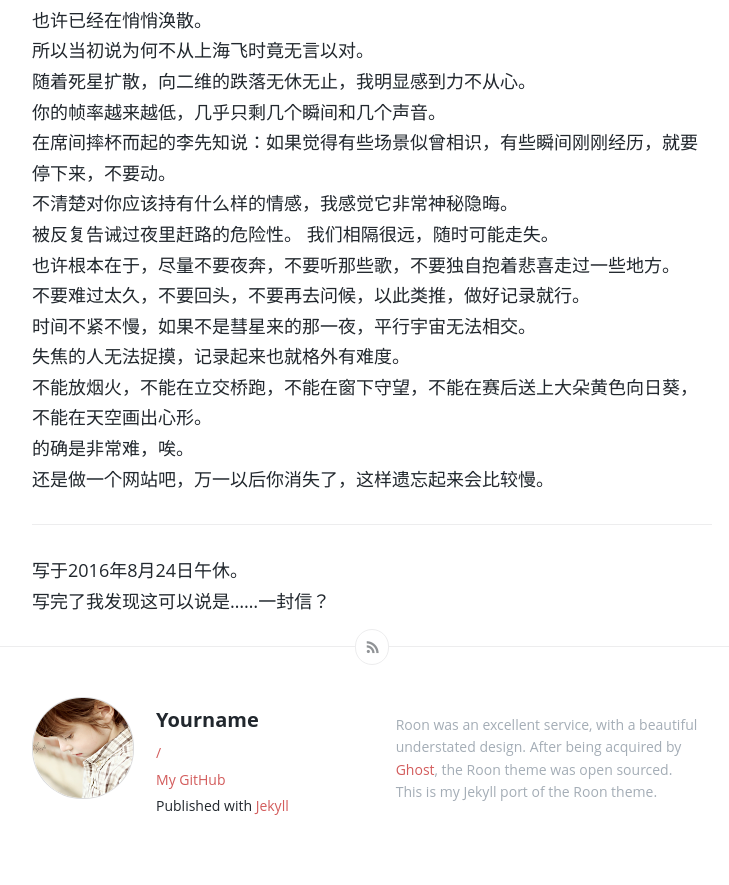
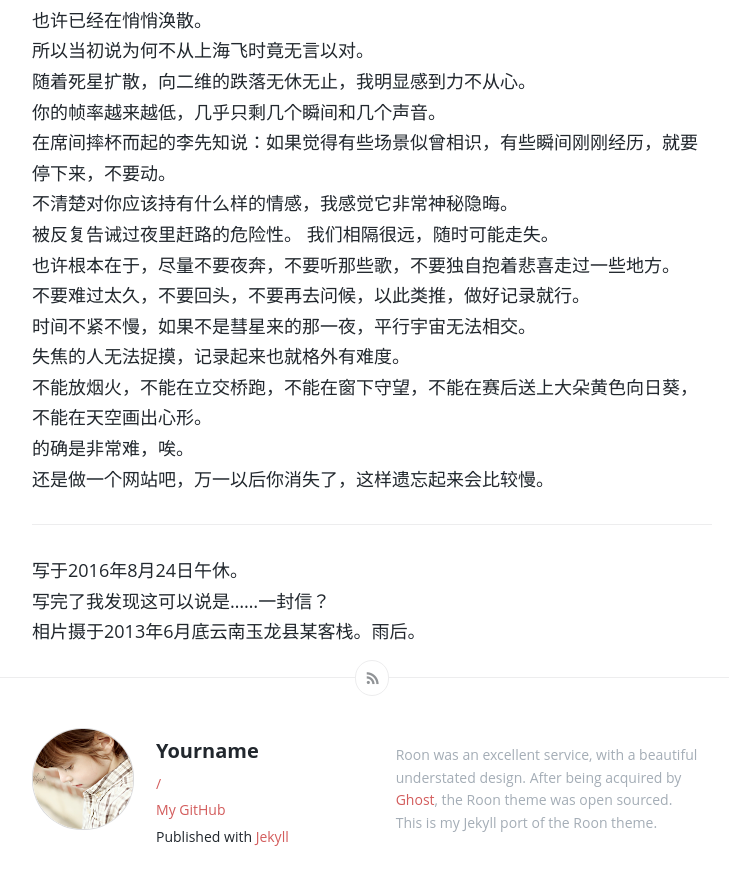
Before and after one commit to sardine2/wangshourong, a Jekyll site: the page built from _posts/2016-08-24-Out-of-Focus.md, in a window 1280 px wide and 900 px high, scrolled down 1036 px. Shown: the top 885 px of the window, without its empty margins (268-997 px from the left). Built offline with Jekyll 4.4.1, drawn with Linux system fonts in a browser that asks for light colours; comment, search, counter and statistics services are not loaded.

Commit message:
Update 2016-08-24-Out-of-Focus.md

```diff
--- a/_posts/2016-08-24-Out-of-Focus.md
+++ b/_posts/2016-08-24-Out-of-Focus.md
@@ -44,3 +44,4 @@ image: flower.jpg
 ---
 写于2016年8月24日午休。
 写完了我发现这可以说是……一封信？
+相片摄于2013年6月底云南玉龙县某客栈。雨后。
```
